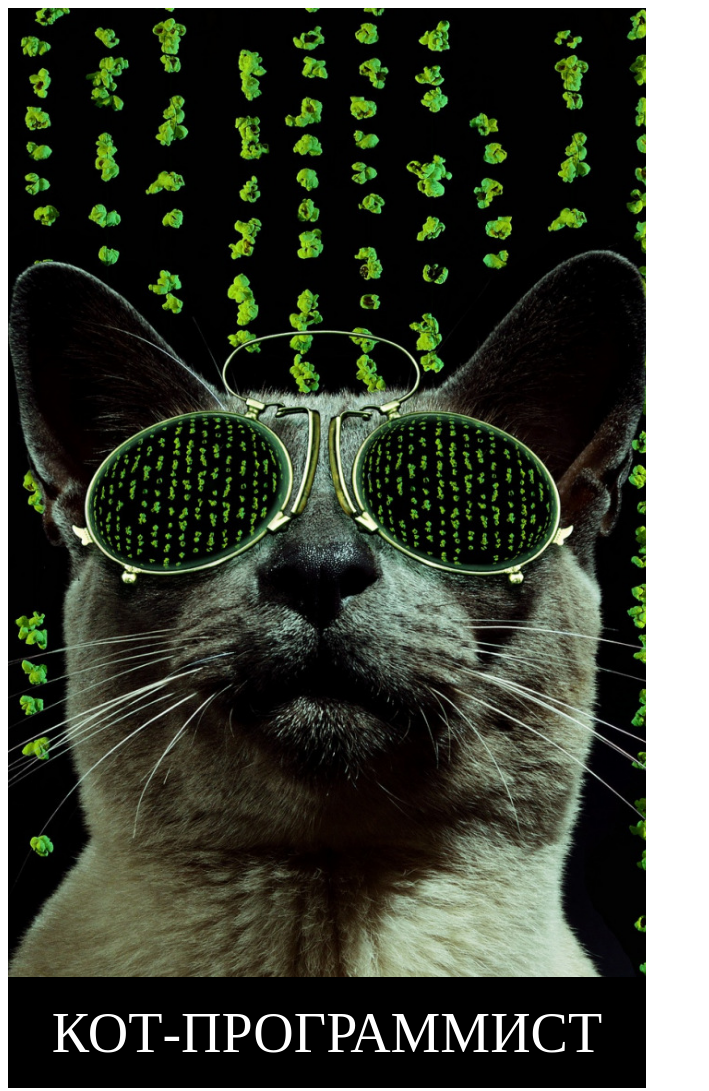
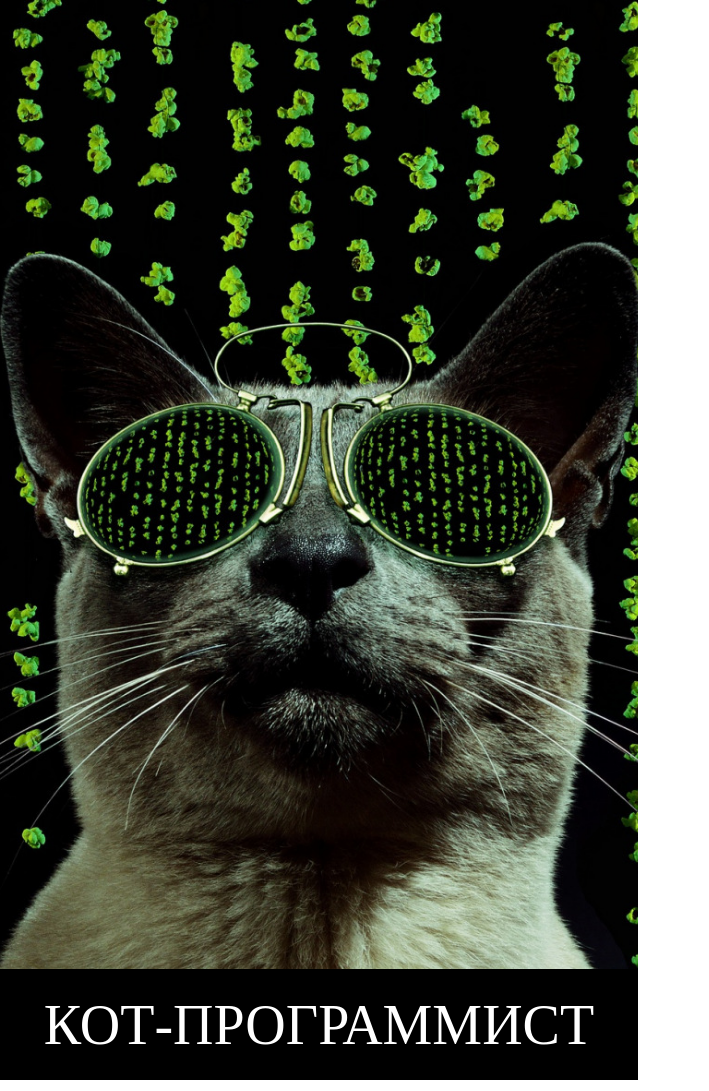
Before and after one commit to BlackMightyRavenDark/frontend-attestation-01, a plain HTML site: page index.html in a window 1280 px wide. Shown: the whole page, without its empty margins (0-709 px from the left). Drawn offline with Linux system fonts and the light colour scheme.

Commit message:
Добавлен reset.css

```diff
--- /dev/null
+++ b/css/reset.css
@@ -0,0 +1,4 @@
+* {
+    margin: 0px;
+    padding: 0px;
+}
--- a/index.html
+++ b/index.html
@@ -6,6 +6,7 @@
             Визитка
         </title>
 
+        <link rel="stylesheet" href="./css/reset.css">
         <link rel="stylesheet" href="./css/main.css">
     </head>
 
```
